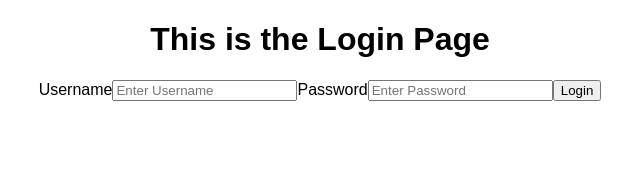
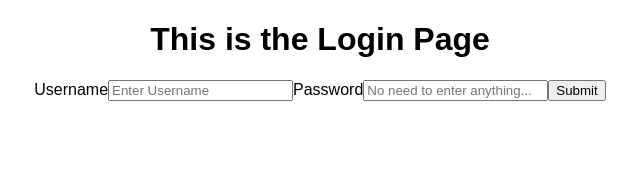
Before and after one commit to front-ant/casino-games, a React app: page / in a window 1280 px wide. Shown: the top 170 px of the page, without its empty margins (320-960 px from the left). Built offline with nearby package versions, Linux system fonts and the light colour scheme.

Commit message:
Implement fake login behavior

```diff
--- a/src/APICalls.js
+++ b/src/APICalls.js
@@ -1,3 +1,12 @@
 export const loadGames = () => fetch("../src/data/gameData.json").then(res => res.json());
 
-// export const validateLogin = () => fetch("../src/LoginRequest.json").then(res => res.json());
+export const checkLogin = (value) =>
+ fetch("http://localhost:3000/users", {
+  headers: {"Content-Type": "application/json; charset=utf-8"},
+  method: "POST",
+    body: JSON.stringify({
+    username: value
+  })
+})
+  .then(fetch(`http://localhost:3000/users?username=${value}`))
+  .then(res => res.json());
--- a/src/App.js
+++ b/src/App.js
@@ -2,6 +2,8 @@ import React, {Component} from "react";
 import ReactDOM from "react-dom";
 import MainPage from "./components/MainPage";
 import Login from "./components/Login";
+import * as APICalls from "./APICalls";
+
 
 
 class App extends Component {
@@ -10,16 +12,22 @@ class App extends Component {
     this.state = {
       isLoading: false,
       loggedIn: false,
-      gridView: true
     }
     this.toggleLogin = this.toggleLogin.bind(this);
+  }
 
 
-  }
-  toggleLogin(event){
+  async toggleLogin(event, value){
     if (!this.state.loggedIn) {
       event.preventDefault();
-      this.setState({loggedIn: true});
+      let authCheck = await APICalls.checkLogin(value);
+      if (authCheck !== undefined) {
+        alert(`Logging in user ${value}`)
+        this.setState({loggedIn: true});
+      }
+      else {alert('Login failed!')};
+
+
     }
     else {
       this.setState({loggedIn: false});
@@ -31,7 +39,7 @@ class App extends Component {
   render() {
   return (
     <div>
-    {(!this.state.loggedIn ? <Login handleClick={this.toggleLogin}/> : <MainPage handleClick={this.toggleLogin}/>)}
+    {(!this.state.loggedIn ? <Login handleSubmit={this.toggleLogin}/> : <MainPage handleClick={this.toggleLogin}/>)}
     </div>
 
   );
--- a/src/components/Login.js
+++ b/src/components/Login.js
@@ -1,17 +1,25 @@
 import React, {Component} from "react";
 class Login extends Component {
+  constructor(props) {
+    super(props);
+    this.state = {value: ""};
+  }
+  handleChange(event) {
+    this.setState({value: event.target.value});
+  }
+
   render() {
   return(
     <div>
       <header>
       <h1>This is the Login Page</h1>
       </header>
-      <form>
+      <form onSubmit={e => this.props.handleSubmit(e, this.state.value)}>
         <label htmlFor="user">Username</label>
-        <input type="text" placeholder="Enter Username"></input>
+        <input type="text" placeholder="Enter Username" value={this.state.value} onChange={this.handleChange.bind(this)}></input>
         <label htmlFor="password">Password</label>
-        <input type="text" placeholder="Enter Password"></input>
-        <button type="submit" onClick={this.props.handleClick}>Login</button>
+        <input type="text" placeholder="No need to enter anything..."></input>
+        <input type="submit" value="Submit" />
       </form>
     </div>
   );
--- a/users.js
+++ b/users.js
@@ -11,7 +11,7 @@ function generateUsers () {
       "id": id,
       "user": userName,
       "email": userEmail,
-      "password": " "
+      "auth_token": "yes"
     })
   }
 
```
